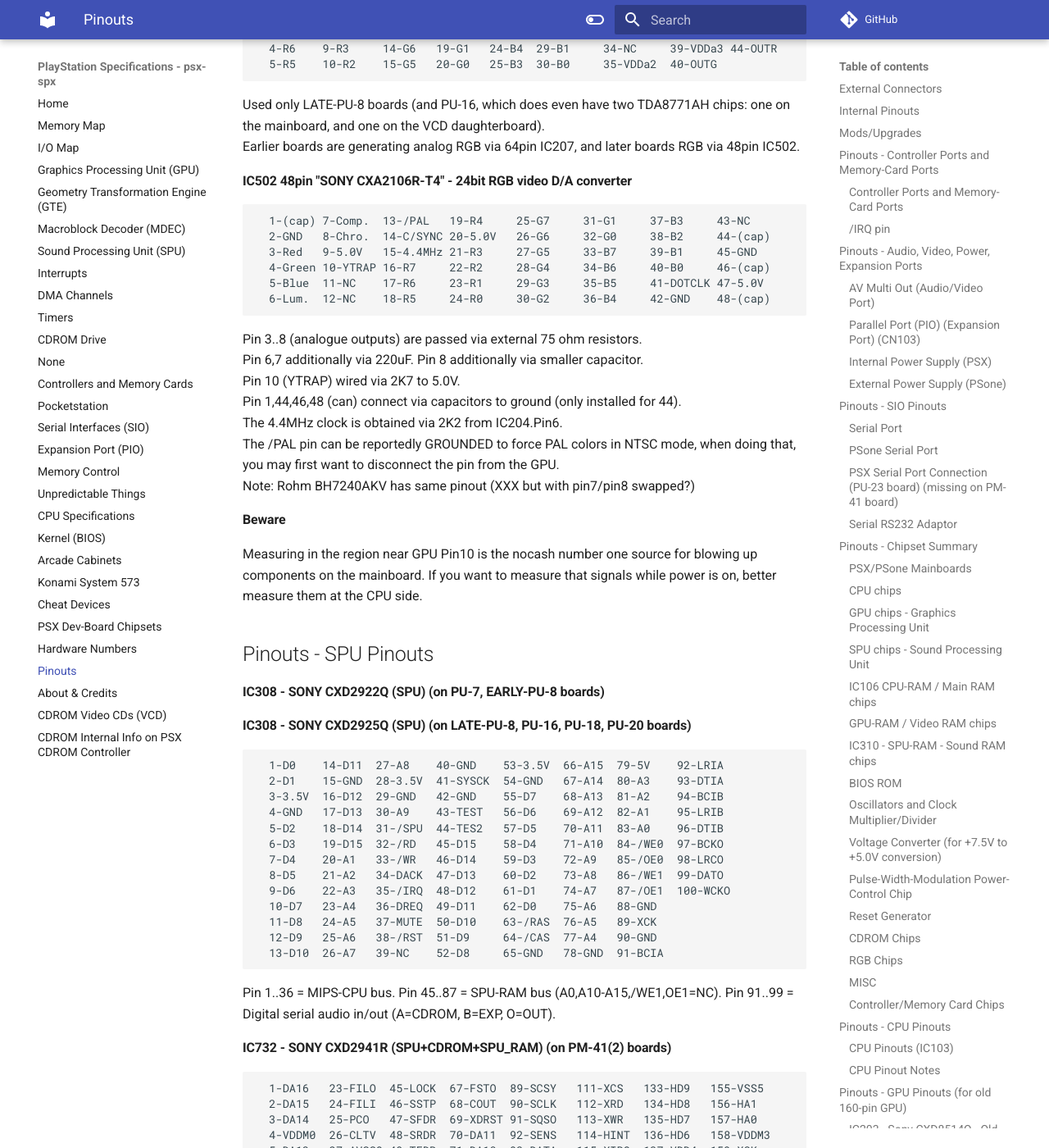
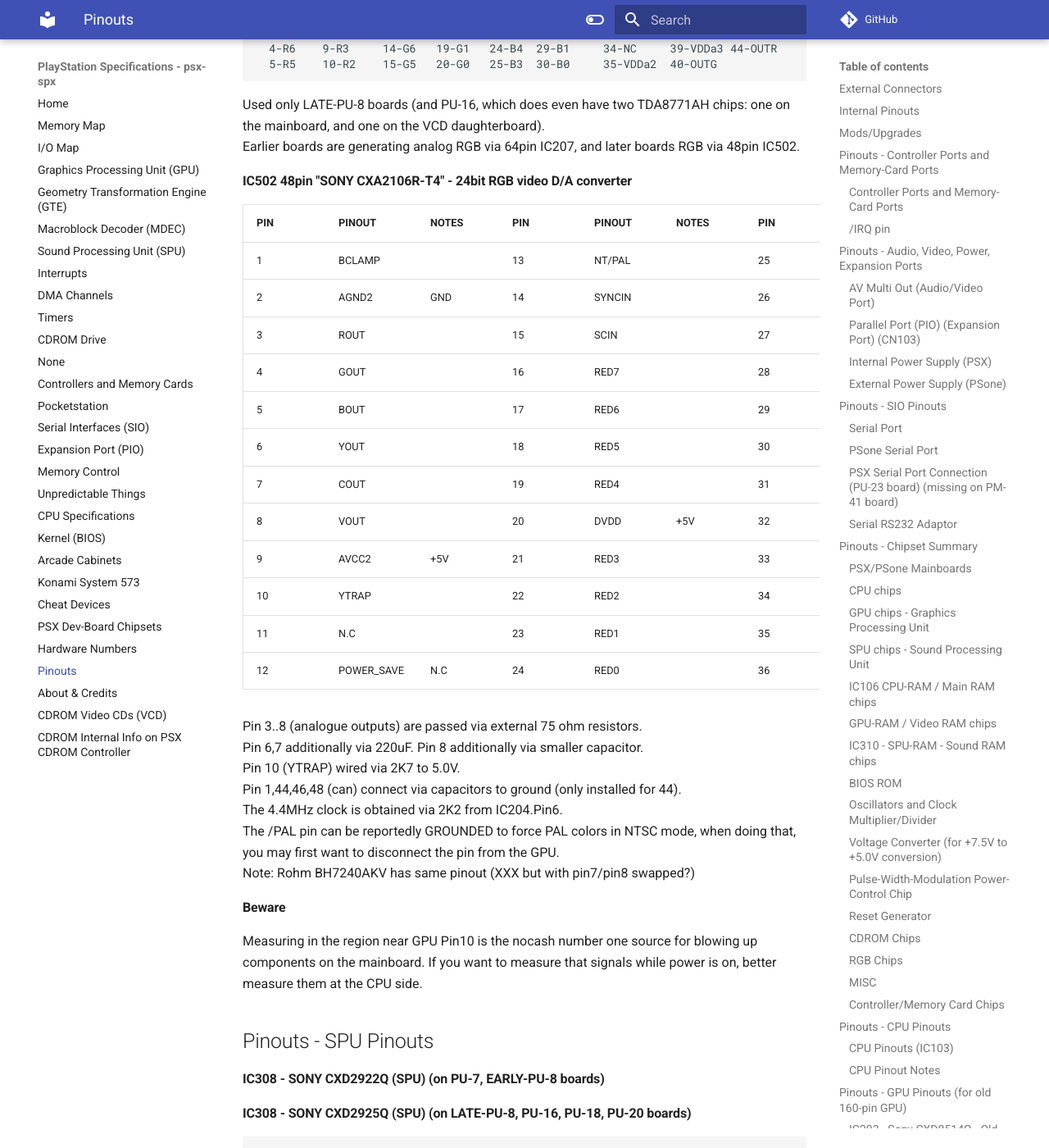
Before and after one commit to psx-spx/psx-spx.github.io, an MkDocs documentation site: the page built from docs/pinouts.md, in a window 1280 px wide and 1400 px high, scrolled down 19753 px. Shown: the whole window at 82% size. Built offline with MkDocs 1.6.1 and Material for MkDocs 9.7.7, drawn with Linux system fonts in a browser that asks for light colours; comment, search, counter and statistics services are not loaded.

Commit message:
Update pinouts.md
Updated IC502 48pin 24bit RGB video D/A converter

````diff
--- a/docs/pinouts.md
+++ b/docs/pinouts.md
@@ -748,14 +748,22 @@
 via 48pin IC502.<br/>
 
 #### IC502 48pin "SONY CXA2106R-T4" - 24bit RGB video D/A converter
-```
-  1-(cap) 7-Comp.  13-/PAL   19-R4     25-G7     31-G1     37-B3     43-NC
-  2-GND   8-Chro.  14-C/SYNC 20-5.0V   26-G6     32-G0     38-B2     44-(cap)
-  3-Red   9-5.0V   15-4.4MHz 21-R3     27-G5     33-B7     39-B1     45-GND
-  4-Green 10-YTRAP 16-R7     22-R2     28-G4     34-B6     40-B0     46-(cap)
-  5-Blue  11-NC    17-R6     23-R1     29-G3     35-B5     41-DOTCLK 47-5.0V
-  6-Lum.  12-NC    18-R5     24-R0     30-G2     36-B4     42-GND    48-(cap)
-```
+
+| PIN 	| PINOUT     	| NOTES 	| PIN 	| PINOUT 	| NOTES 	| PIN 	| PINOUT 	| NOTES 	| PIN 	| PINOUT  	| NOTES 	|
+|-----	|------------	|-------	|-----	|--------	|-------	|-----	|--------	|-------	|-----	|---------	|-------	|
+| 1   	| BCLAMP     	|       	| 13  	| NT/PAL 	|       	| 25  	| GREEN7 	|       	| 37  	| BLUE3   	|       	|
+| 2   	| AGND2      	| GND   	| 14  	| SYNCIN 	|       	| 26  	| GREEN6 	|       	| 38  	| BLUE2   	|       	|
+| 3   	| ROUT       	|       	| 15  	| SCIN   	|       	| 27  	| GREEN5 	|       	| 39  	| BLUE1   	|       	|
+| 4   	| GOUT       	|       	| 16  	| RED7   	|       	| 28  	| GREEN4 	|       	| 40  	| BLUE0   	|       	|
+| 5   	| BOUT       	|       	| 17  	| RED6   	|       	| 29  	| GREEN3 	|       	| 41  	| VCLK    	|       	|
+| 6   	| YOUT       	|       	| 18  	| RED5   	|       	| 30  	| GREEN2 	|       	| 42  	| DGND    	| GND   	|
+| 7   	| COUT       	|       	| 19  	| RED4   	|       	| 31  	| GREEN1 	|       	| 43  	| VREFIN  	| N.C   	|
+| 8   	| VOUT       	|       	| 20  	| DVDD   	| +5V   	| 32  	| GREEN0 	|       	| 44  	| VREFOUT 	|       	|
+| 9   	| AVCC2      	| +5V   	| 21  	| RED3   	|       	| 33  	| BLUE7  	|       	| 45  	| AGND1   	| GND   	|
+| 10  	| YTRAP      	|       	| 22  	| RED2   	|       	| 34  	| BLUE6  	|       	| 46  	| RCRAMP  	|       	|
+| 11  	| N.C        	|       	| 23  	| RED1   	|       	| 35  	| BLUE5  	|       	| 47  	| AVCC1   	| +5V   	|
+| 12  	| POWER_SAVE 	| N.C   	| 24  	| RED0   	|       	| 36  	| BLUE4  	|       	| 48  	| GCLAMP  	|       	|
+
 Pin 3..8 (analogue outputs) are passed via external 75 ohm resistors.<br/>
 Pin 6,7 additionally via 220uF. Pin 8 additionally via smaller capacitor.<br/>
 Pin 10 (YTRAP) wired via 2K7 to 5.0V.<br/>
````
